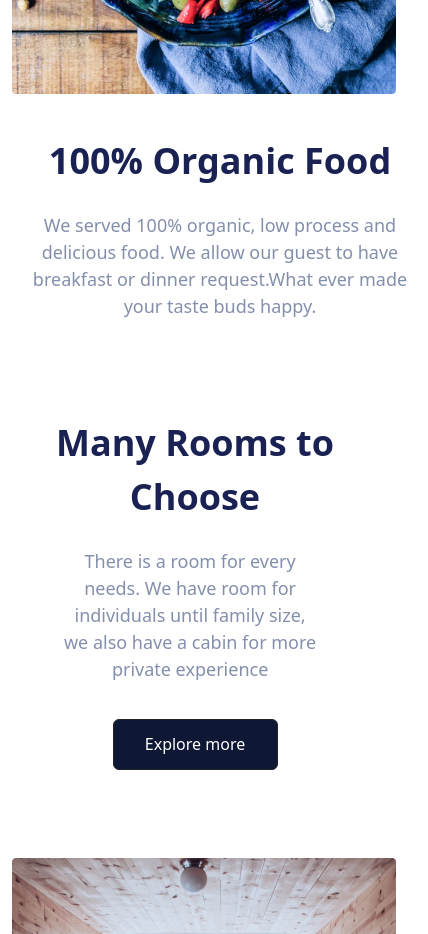
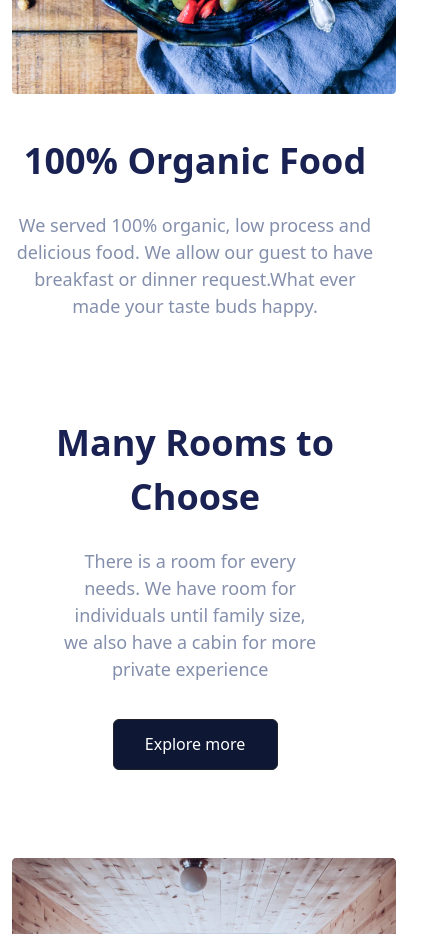
Before and after one commit to Ilshat-Nabiullin/Ilshat-Nabiullin.github.io, a plain HTML site: page 3project/index.html in a window 390 px wide. Shown: the part 3460-4394 px from the top of the page, 428 px wide, since content can reach past the window. Drawn offline with nearby package versions, Linux system fonts and the light colour scheme.

Commit message:
Add files via upload

```diff
--- a/3project/less/main.less
+++ b/3project/less/main.less
@@ -607,7 +607,8 @@ ul.accordion-list {
 	color: #848fac;
     }
     .s5-text {
-	    margin-right: -50px;
+	    width: 100%;
+	    text-align: center;
 }
     .s6-text p{
 		margin-left: 50px;
@@ -681,7 +682,7 @@ ul.accordion-list {
 	}
 	.s9-text {
 
-		width: 450px;
+		width: 350px;
 
 	}
 	.last-main{
```
Also changed, not shown: 3project/css/main.css.
